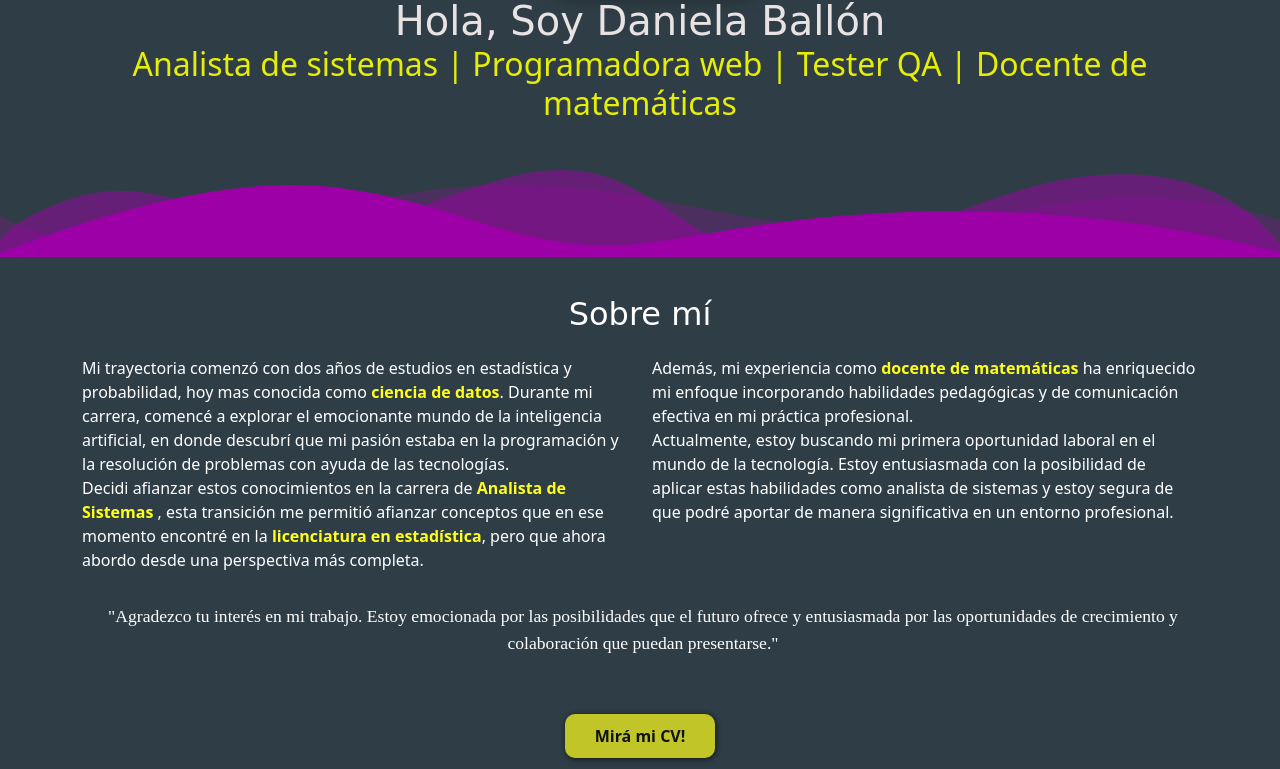
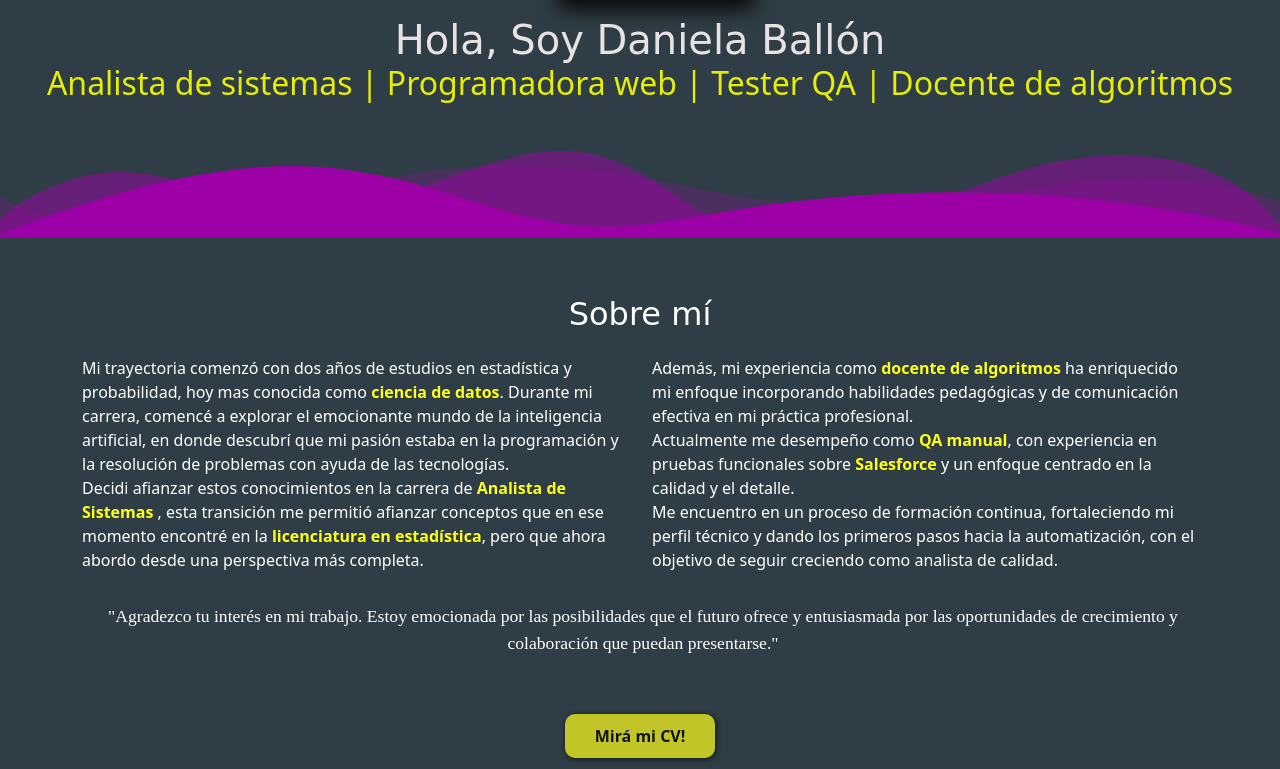
Before and after one commit to DanielaBallon/Porfolio, a plain HTML site: page index.html in a window 1280 px wide. Shown: the part 540-1309 px from the top of the page. Drawn offline with nearby package versions, Linux system fonts and the light colour scheme; some icons are missing; a web font is replaced by a local one.

Commit message:
modificación de titulo y sección sobre mi

```diff
--- a/index.html
+++ b/index.html
@@ -70,7 +70,7 @@
         <img class="hero-img" src="Imagenes/PerfilDanielaBallonCV.png" alt="foto perfil Daniela Ballón">
       </div>
       <h1> Hola, Soy Daniela Ballón </h1>
-      <h2> Analista de sistemas | Programadora web | Tester QA | Docente de matemáticas</h2>
+      <h2> Analista de sistemas | Programadora web | Tester QA | Docente de algoritmos </h2>
       <!-- <div class="hero-texto">
         <span class="typed"> </span>
       </div>
@@ -116,18 +116,14 @@
             completa.<br />
           </p>
         </div>
-        <div class="col-12 col-md-6">
-          <p>
-            Además, mi experiencia como <strong>docente de matemáticas</strong> ha enriquecido mi enfoque incorporando
-            habilidades
-            pedagógicas y de comunicación efectiva en mi práctica profesional.
-            <br>Actualmente, estoy buscando mi primera oportunidad laboral en el mundo de la tecnología. Estoy
-            entusiasmada
-            con la posibilidad de aplicar estas habilidades como analista de sistemas y estoy segura de que podré
-            aportar de manera significativa en un entorno profesional.
-            <br />
-          </p>
-        </div>
+   <div class="col-12 col-md-6">
+  <p>
+    Además, mi experiencia como <strong>docente de algoritmos</strong> ha enriquecido mi enfoque incorporando habilidades pedagógicas y de comunicación efectiva en mi práctica profesional.
+    <br>Actualmente me desempeño como <strong>QA manual</strong>, con experiencia en pruebas funcionales sobre <strong>Salesforce</strong> y un enfoque centrado en la calidad y el detalle.
+    <br>Me encuentro en un proceso de formación continua, fortaleciendo mi perfil técnico y dando los primeros pasos hacia la automatización, con el objetivo de seguir creciendo como analista de calidad.
+  </p>
+</div>
+
 
       </div>
     </div>
```
